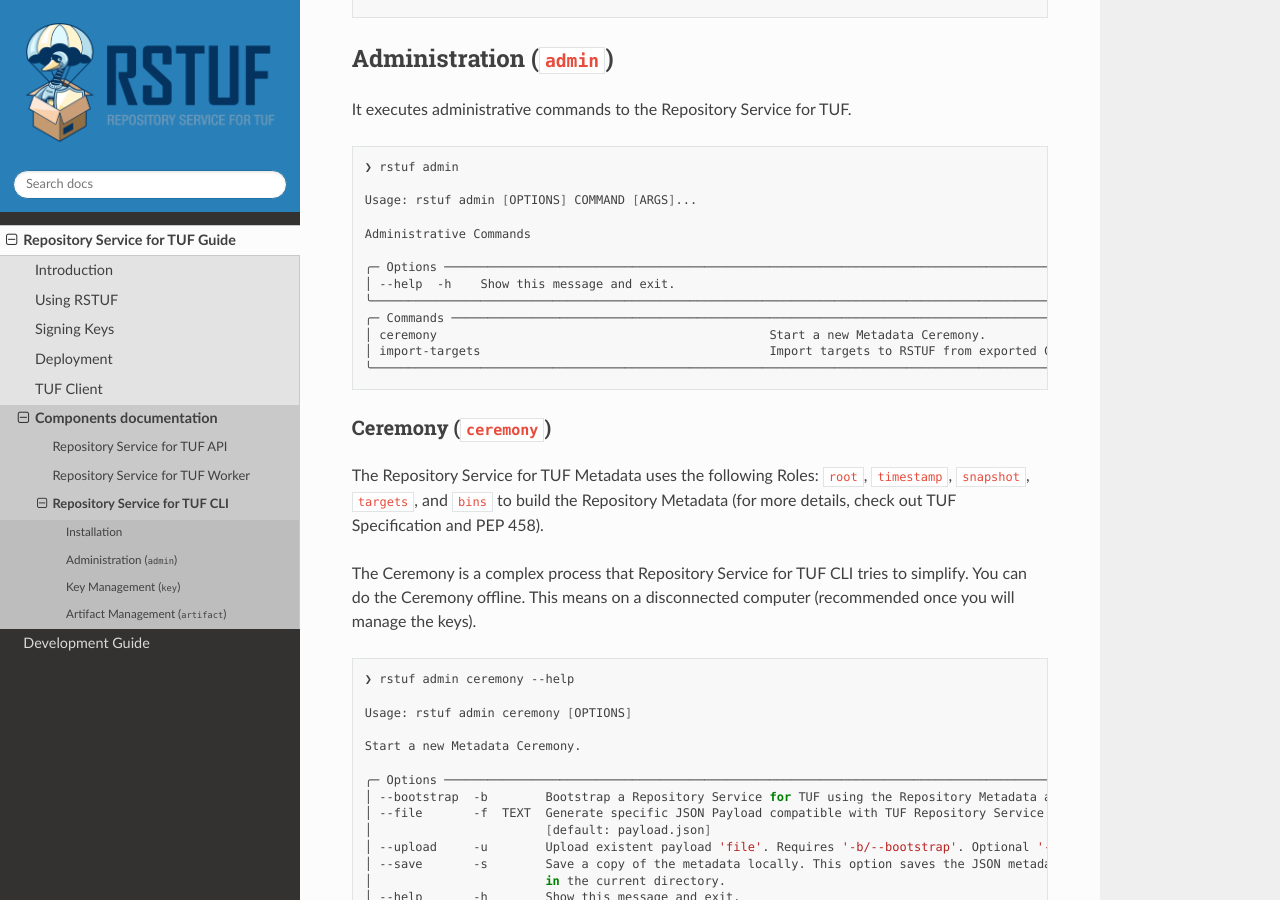
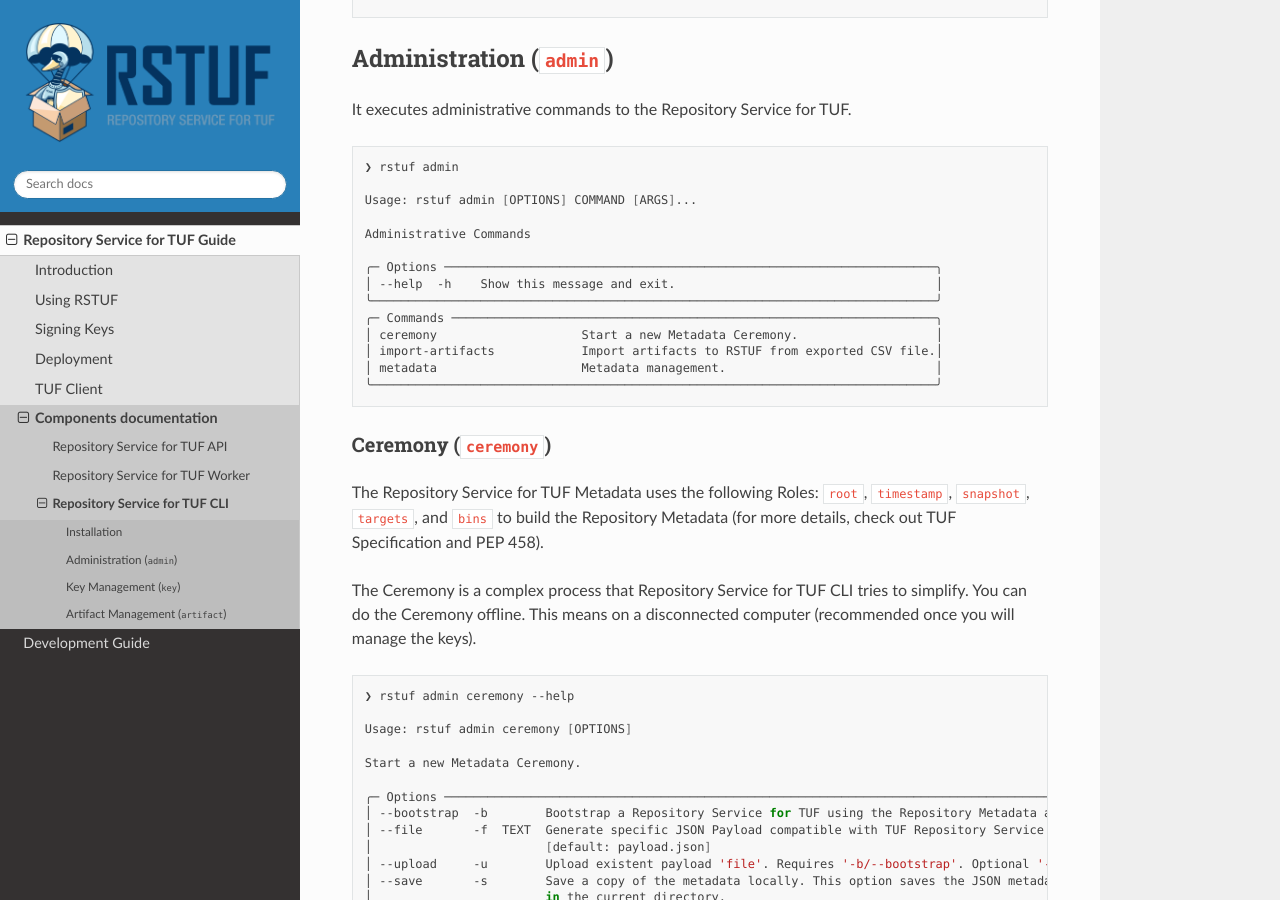
Before and after one commit to repository-service-tuf/repository-service-tuf, a Sphinx documentation site: the page built from docs/source/guide/repository-service-tuf-cli/index.rst, in a window 1280 px wide and 900 px high, scrolled down 640 px. Built offline with Sphinx 7.4.7 and the Read the Docs theme 2.0.0, drawn with Linux system fonts in a browser that asks for light colours; some of the changed text lies outside the part shown.

Commit message:
chore: sync git submodules and docs

```diff
--- a/docs/source/guide/repository-service-tuf-cli/index.rst
+++ b/docs/source/guide/repository-service-tuf-cli/index.rst
@@ -47,13 +47,14 @@ It executes administrative commands to the Repository Service for TUF.
 
     Administrative Commands
 
-    ╭─ Options ────────────────────────────────────────────────────────────────────────────────────────────────────────────────────────────────────────────────────────────────────────────────────────────────────────────────────╮
-    │ --help  -h    Show this message and exit.                                                                                                                                                                                    │
-    ╰──────────────────────────────────────────────────────────────────────────────────────────────────────────────────────────────────────────────────────────────────────────────────────────────────────────────────────────────╯
-    ╭─ Commands ───────────────────────────────────────────────────────────────────────────────────────────────────────────────────────────────────────────────────────────────────────────────────────────────────────────────────╮
-    │ ceremony                                              Start a new Metadata Ceremony.                                                                                                                                         │
-    │ import-targets                                        Import targets to RSTUF from exported CSV file.                                                                                                                        │
-    ╰──────────────────────────────────────────────────────────────────────────────────────────────────────────────────────────────────────────────────────────────────────────────────────────────────────────────────────────────╯
+    ╭─ Options ────────────────────────────────────────────────────────────────────╮
+    │ --help  -h    Show this message and exit.                                    │
+    ╰──────────────────────────────────────────────────────────────────────────────╯
+    ╭─ Commands ───────────────────────────────────────────────────────────────────╮
+    │ ceremony                    Start a new Metadata Ceremony.                   │
+    │ import-artifacts            Import artifacts to RSTUF from exported CSV file.│
+    │ metadata                    Metadata management.                             │
+    ╰──────────────────────────────────────────────────────────────────────────────╯
 
 .. rstuf-cli-admin-ceremony
 
@@ -711,13 +712,14 @@ sign (``sign``)
 
 
 .. rstuf-cli-admin-import-targets
+.. rstuf-cli-admin-import-artifacts
 
-Import Targets (``import-targets``)
------------------------------------
+Import Artifacts (``import-artifacts``)
+---------------------------------------
 
-This feature imports a large number of targets directly to RSTUF Database.
+This feature imports a large number of artifacts directly to RSTUF Database.
 RSTUF doesn't recommend using this feature for regular flow, but in case you're
-onboarding an existent repository that contains a large number of targets.
+onboarding an existent repository that contains a large number of artifacts.
 
 This feature requires extra dependencies:
 
@@ -756,31 +758,31 @@ See the below CSV file example:
 
 .. code:: shell
 
-    ❯ rstuf admin import-targets -h
+    ❯ rstuf admin import-artifacts -h
 
-     Usage: rstuf admin import-targets [OPTIONS]
+     Usage: rstuf admin import-artifacts [OPTIONS]
 
-     Import targets to RSTUF from exported CSV file.
+     Import artifacts to RSTUF from exported CSV file.
 
     ╭─ Options ───────────────────────────────────────────────────────────────────────────────────────────────────────────────────────────────────────────────────────╮
     │ *                          --api-url       TEXT  RSTUF Metadata URL i.e.: http://127.0.0.1 . [required]                                                         │
     │ *                          --db-uri        TEXT  RSTUF DB URI. i.e.: postgresql://postgres:secret@127.0.0.1:5433 [required]                                     │
     │ *                          --csv           TEXT  CSV file to import. Multiple --csv parameters are allowed. See rstuf CLI guide for more details. [required]    │
-    │    --skip-publish-targets                       Skip publishing targets in TUF Metadata.                                                                        │
-    │    --help                  -h                   Show this message and exit.                                                                                     │
+    │    --skip-publish-artifacts                      Skip publishing artifacts in TUF Metadata.                                                                     │
+    │    --help                  -h                    Show this message and exit.                                                                                    │
     ╰─────────────────────────────────────────────────────────────────────────────────────────────────────────────────────────────────────────────────────────────────╯
 
-    ❯ rstuf admin import-targets --db-uri postgresql://postgres:secret@127.0.0.1:5433 --csv targets-1of2.csv --csv targets-2of2.csv --metadata-url http://127.0.0.1:8080/
-    Import status: Loading data from ../repository-service-tuf/tests/data/targets-1of2.csv
-    Import status: Importing ../repository-service-tuf/tests/data/targets-1of2.csv data
-    Import status: ../repository-service-tuf/tests/data/targets-1of2.csv imported
-    Import status: Loading data from ../repository-service-tuf/tests/data/targets-2of2.csv
-    Import status: Importing ../repository-service-tuf/tests/data/targets-2of2.csv data
-    Import status: ../repository-service-tuf/tests/data/targets-2of2.csv imported
+    ❯ rstuf admin import-artifacts --db-uri postgresql://postgres:secret@127.0.0.1:5433 --csv artifacts-1of2.csv --csv artifacts-2of2.csv --metadata-url http://127.0.0.1:8080/
+    Import status: Loading data from ../repository-service-tuf/tests/data/artifacts-1of2.csv
+    Import status: Importing ../repository-service-tuf/tests/data/artifacts-1of2.csv data
+    Import status: ../repository-service-tuf/tests/data/artifacts-1of2.csv imported
+    Import status: Loading data from ../repository-service-tuf/tests/data/artifacts-2of2.csv
+    Import status: Importing ../repository-service-tuf/tests/data/artifacts-2of2.csv data
+    Import status: ../repository-service-tuf/tests/data/artifacts-2of2.csv imported
     Import status: Commiting all data to the RSTUF database
     Import status: All data imported to RSTUF DB
-    Import status: Submitting action publish targets
-    Import status: Publish targets task id is dd1cbf2320ad4df6bda9ca62cdc0ef82
+    Import status: Submitting action publish artifacts
+    Import status: Publish artifacts task id is dd1cbf2320ad4df6bda9ca62cdc0ef82
     Import status: task STARTED
     Import status: task SUCCESS
     Import status: Finished.
```
